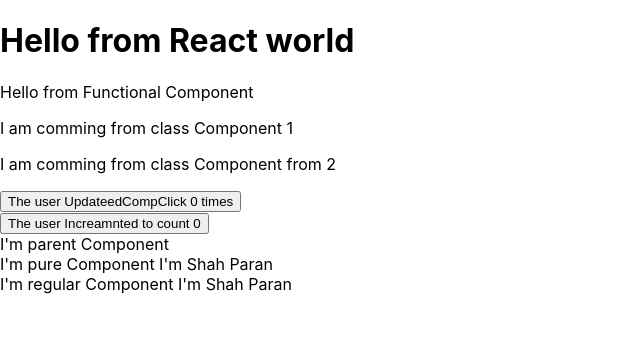
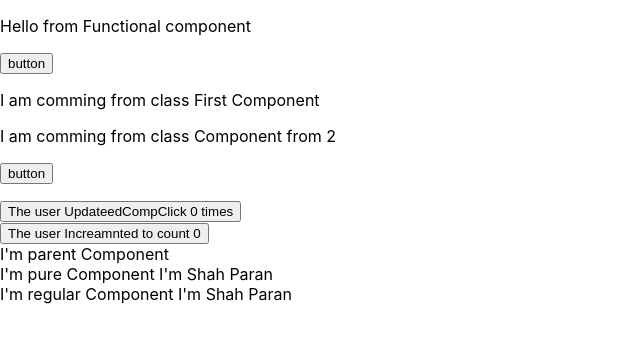
Before and after one commit to spporan/myreactapp, a React (Create React App) app: page / in a window 1280 px wide. Shown: the top 342 px of the page, without its empty margins (0-640 px from the left). Built offline with nearby package versions, Linux system fonts and the light colour scheme.

Commit message:
passed attribute on  functional component and component

```diff
--- a/src/App.js
+++ b/src/App.js
@@ -7,12 +7,12 @@ import ParentComp from './components/ParentComp'
 function App() {
   return (
     <div className="App">
-      <h1>
-        Hello from React world
-      </h1>
-      <FC></FC>
-      <FirstComponentCls></FirstComponentCls>
-      <SecondComponentCls></SecondComponentCls>
+
+      <FC title="Functional component"> <button>button</button></FC>
+      <FirstComponentCls compName="First Component"></FirstComponentCls>
+      <SecondComponentCls >
+      <button>button</button>
+      </SecondComponentCls>
       <Click/>
       <Counter/>
       <ParentComp/>
--- a/src/components/ComponentClass.js
+++ b/src/components/ComponentClass.js
@@ -3,7 +3,7 @@ import React from "react";
 export class FirstComponentCls extends React.Component{
 
     render(){
-        return <p>I am comming from class Component 1</p>;
+        return <p>I am comming from class  {this.props.compName}</p>;
 
     }
 }
@@ -11,7 +11,10 @@ export class FirstComponentCls extends React.Component{
 export class SecondComponentCls extends React.Component{
 
     render(){
-        return <p>I am comming from class Component from 2</p>;
+        return <div>
+            <p>I am comming from class Component from 2</p>
+            <p>{this.props.children}</p>
+        </div>;
 
     }
 }
--- a/src/components/FunctionalComp.js
+++ b/src/components/FunctionalComp.js
@@ -1,7 +1,10 @@
 import React from "react";
 
-function FunctionalComp(){
-    return <p>Hello from Functional Component</p>
+function FunctionalComp(props){
+    return <div>
+         <p>Hello from {props.title}</p>
+         <p>{props.children}</p>
+    </div>
 }
 
 export default FunctionalComp;
```
Also changed, not shown: 1 other file (tests, documents, lock files or other folders).
